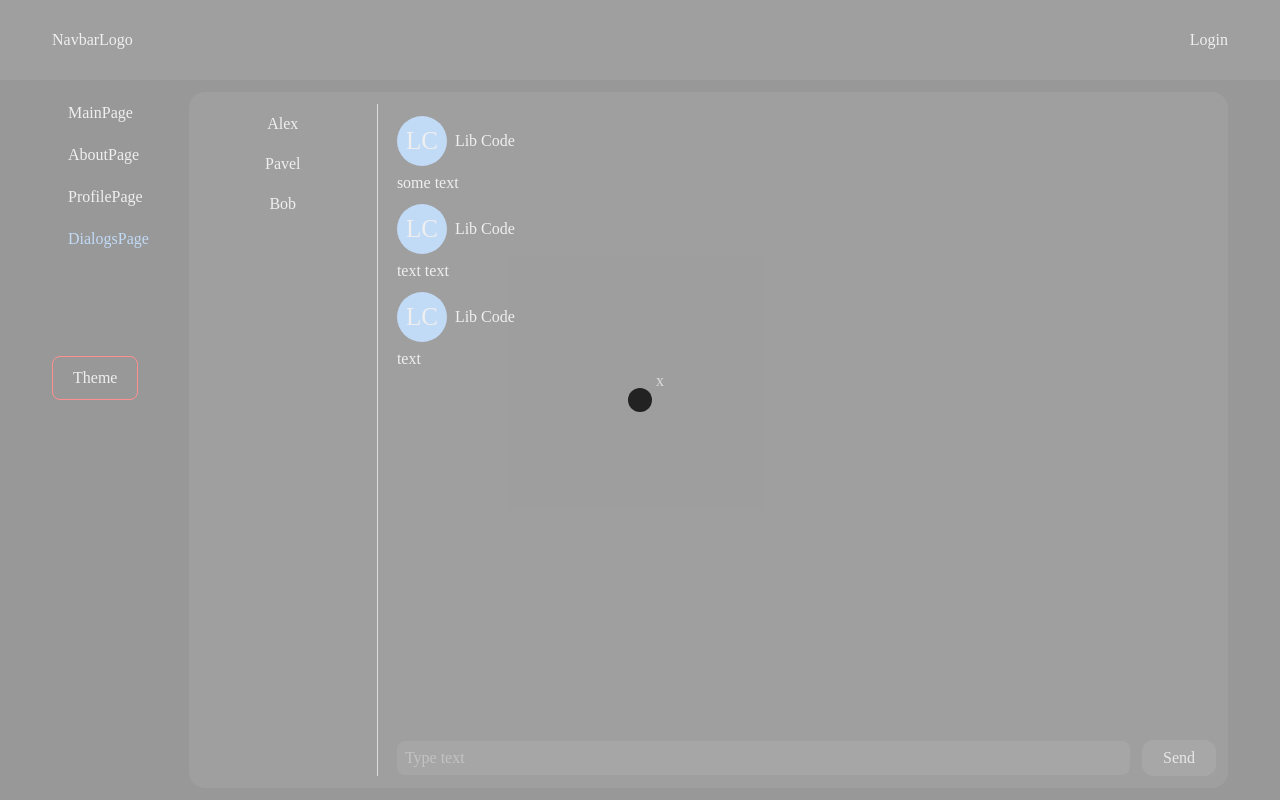
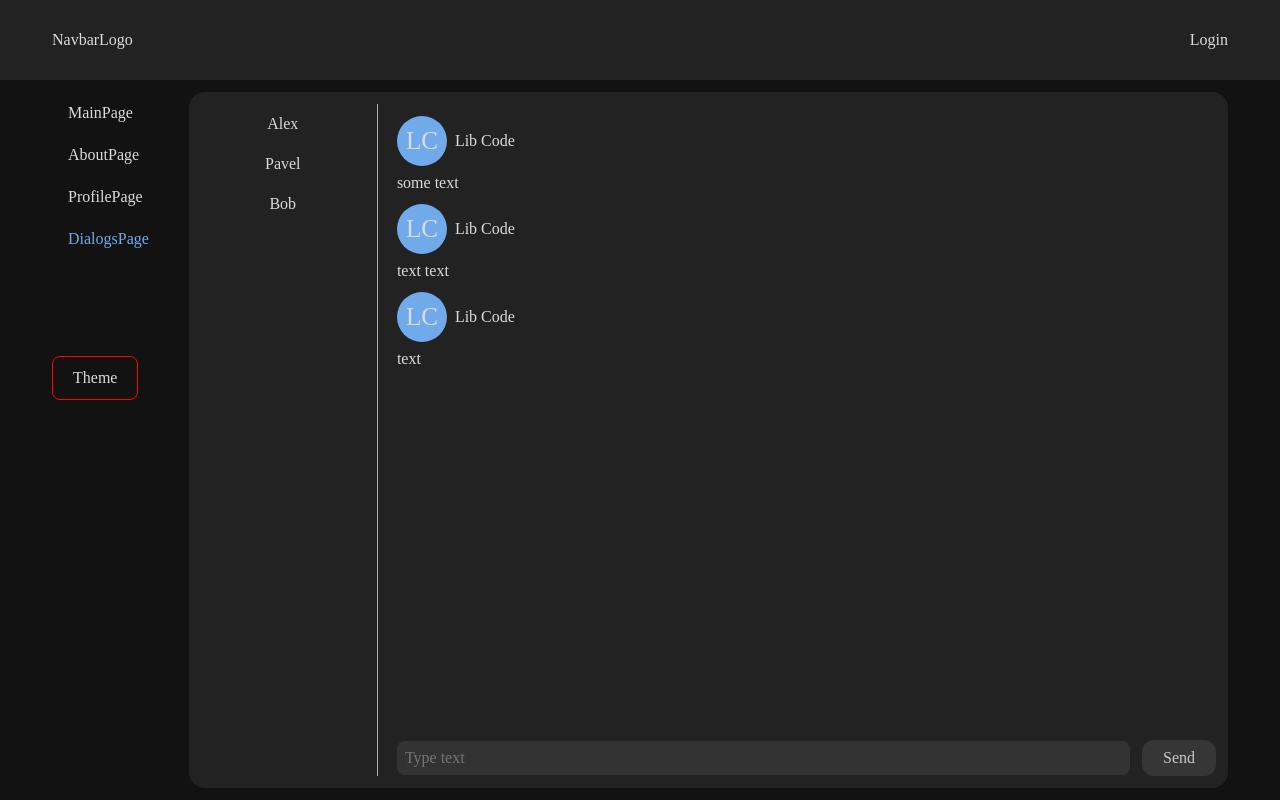
Before and after one commit to L1bertyCode/social-network, a React app: page /dialogs in a window 1280 px wide. Built offline with nearby package versions, Linux system fonts and the light colour scheme.

Commit message:
cr f/aBU

```diff
--- a/src/app/App.tsx
+++ b/src/app/App.tsx
@@ -9,12 +9,10 @@ import { Suspense } from "react";
 
 import { AppRouter } from "./AppRouter";
 import { Page } from "@/shared/layouts/Page";
-import { Modal } from "@/shared/ui/Modal/Modal";
 
 export const App = () => {
  return (
   <div>
-   <Modal />
    <MainLayout
     header={<Navbar />}
     sidebar={<Sidebar />}
--- /dev/null
+++ b/src/feature/authByUsername/index.ts
@@ -0,0 +1 @@
+export { LoginModal } from "./ui/LoginModal/LoginModal";
--- /dev/null
+++ b/src/feature/authByUsername/ui/LoginForm/LoginForm.tsx
@@ -0,0 +1,23 @@
+import { Button } from "@/shared/ui/Button/Button";
+import { Input } from "@/shared/ui/Input/Input";
+import styled from "styled-components";
+
+interface LoginFormProps {
+ onClose?: () => void;
+}
+
+export const LoginForm = ({ onClose }: LoginFormProps) => {
+ return (
+  <SryledLoginForm>
+   <Input label="Username" />
+   <Input label="Sirrname" />
+   <Button onClick={onClose}>Login</Button>
+  </SryledLoginForm>
+ );
+};
+const SryledLoginForm = styled.div`
+ display: flex;
+ flex-direction: column;
+
+ gap: 12px;
+`;
--- /dev/null
+++ b/src/feature/authByUsername/ui/LoginModal/LoginModal.tsx
@@ -0,0 +1,19 @@
+import { Modal } from "@/shared/ui/Modal/Modal";
+import { ReactNode, useState } from "react";
+import { LoginForm } from "../LoginForm/LoginForm";
+
+interface LoginModalProps {
+ isOpen?: boolean;
+ onClose?: () => void;
+}
+
+export const LoginModal = ({
+ isOpen,
+ onClose,
+}: LoginModalProps) => {
+ return (
+  <Modal onClose={onClose} isOpen={isOpen}>
+   <LoginForm onClose={onClose} />
+  </Modal>
+ );
+};
--- a/src/shared/ui/Card/Card.tsx
+++ b/src/shared/ui/Card/Card.tsx
@@ -1,7 +1,7 @@
-import { ReactNode } from "react";
+import { HTMLAttributes, ReactNode } from "react";
 import styled, { css } from "styled-components";
 type CardPadding = "0" | "8" | "12" | "16" | "20" | "24";
-interface CardProps {
+interface CardProps extends HTMLAttributes<HTMLDivElement> {
  children?: ReactNode;
  className?: string;
  padding?: CardPadding;
--- a/src/shared/ui/Input/Input.tsx
+++ b/src/shared/ui/Input/Input.tsx
@@ -13,6 +13,7 @@ interface InputProps extends ExtendsInputType {
  className?: string;
  type?: string;
  placeholder?: string;
+ label?: string;
 }
 
 export const Input = ({
@@ -21,10 +22,13 @@ export const Input = ({
  className,
  value,
  onChange,
+ label,
 }: InputProps) => {
  return (
   <InputWrapper>
+   {label && <label htmlFor={label}>{label}</label>}
    <StyledInput
+    id={label}
     value={value}
     onChange={(e: ChangeEvent<HTMLInputElement>) =>
      onChange?.(e.target.value)
@@ -44,6 +48,10 @@ export const Input = ({
 const InputWrapper = styled.div`
  position: relative;
  width: 100%;
+ display: flex;
+ align-items: center;
+ justify-content: center;
+ gap: 12px;
 `;
 const InputButton = styled(Button)`
  position: absolute;
--- a/src/shared/ui/Modal/Modal.tsx
+++ b/src/shared/ui/Modal/Modal.tsx
@@ -1,4 +1,4 @@
-import { ReactNode } from "react";
+import { MouseEvent, ReactNode } from "react";
 import styled from "styled-components";
 import { Card } from "@/shared/ui/Card/Card";
 import { Button } from "@/shared/ui/Button/Button";
@@ -9,19 +9,27 @@ interface ModalProps {
  onClose?: () => void;
 }
 
-export const Modal = ({ children }: ModalProps) => {
+export const Modal = ({
+ children,
+ onClose,
+}: ModalProps) => {
+ const onContentClick = (e: MouseEvent) =>
+  e.stopPropagation();
  return (
-  <StyledModal>
-   <Content>
-    {children}<CloseBtn>x</CloseBtn>
+  <StyledModal onClick={onClose}>
+   <Content onClick={onContentClick}>
+    {children}
+    <CloseBtn onClick={onClose}>x</CloseBtn>
    </Content>
   </StyledModal>
  );
 };
 const StyledModal = styled.div<ModalProps>`
  position: fixed;
- width: 100%;
- height: 100vh;
+ top: 0;
+ bottom: 0;
+ right: 0;
+ left: 0;
  background-color: #ffffff90;
  display: flex;
  justify-content: center;
@@ -30,6 +38,12 @@ const StyledModal = styled.div<ModalProps>`
 `;
 const Content = styled(Card)`
  position: relative;
+ min-width: 360px;
+ width: 20%;
+ height: 20vh;
+ display: flex;
+ align-items: center;
+ justify-content: center;
 `;
 const CloseBtn = styled(Button)`
  position: absolute;
--- a/src/widgets/Navbar/ui/Navbar.tsx
+++ b/src/widgets/Navbar/ui/Navbar.tsx
@@ -1,13 +1,25 @@
+import { LoginModal } from "@/feature/authByUsername";
 import { Button } from "@/shared/ui/Button/Button";
+import { useState } from "react";
 import styled from "styled-components";
 
 interface NavbarProps {}
 
 export const Navbar = (props: NavbarProps) => {
+ const [isAuthModal, setIsAuthModal] =
+  useState<boolean>(false);
  return (
   <StyledNavbar>
    <div>NavbarLogo</div>
-   <Button>Login</Button>
+   <Button onClick={() => setIsAuthModal(true)}>
+    Login
+   </Button>
+   {isAuthModal && (
+    <LoginModal
+     isOpen={isAuthModal}
+     onClose={() => setIsAuthModal(false)}
+    />
+   )}
   </StyledNavbar>
  );
 };
```
